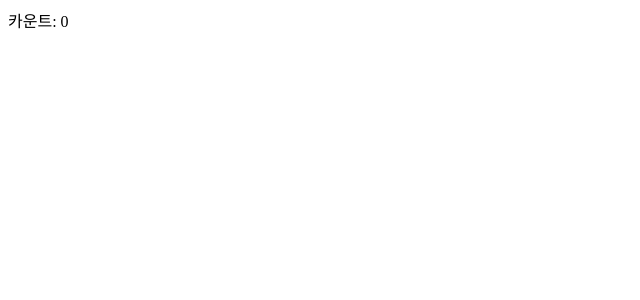
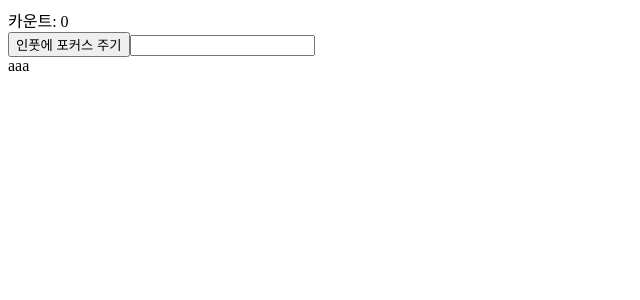
Before and after one commit to skennel2/react-test-code, a React (Create React App) app: page / in a window 1280 px wide. Shown: the top 300 px of the page, without its empty margins (0-640 px from the left). Built offline with nearby package versions, Linux system fonts and the light colour scheme.

Commit message:
ref와 포커스

```diff
--- a/src/App.js
+++ b/src/App.js
@@ -1,12 +1,18 @@
 import React, { Component } from 'react'
 import NumberPrinter from './RenderProps/NumberPrinterWithPrefix'
+import RefTestComponent from './ref/RefTestComponent'
 
 export default class App extends Component {
   render() {
     return (
-      <div>
-        <NumberPrinter prefix='카운트:'></NumberPrinter>
-      </div>
+      <>
+        <div>
+          <NumberPrinter prefix='카운트:'></NumberPrinter>
+        </div>
+        <div>
+          <RefTestComponent></RefTestComponent>
+        </div>
+      </>
     )
   }
 }
--- /dev/null
+++ b/src/ref/RefTestComponent.jsx
@@ -0,0 +1,36 @@
+import React, { Component } from 'react'
+
+export default class RefTestComponent extends Component {
+    constructor() {
+        super();
+        // createRef로 엘리먼트를 필드에 할당하기
+        this.inputRef = React.createRef();
+        this.divRef = React.createRef();
+    }
+
+    onClickButton(e) {
+        console.log(e)
+        //TODO: current의 의미는 무엇일까?
+        this.inputRef.current.focus();
+    }
+
+    onFocusDiv() {
+        console.log('div에 포커스');
+    }
+
+    render() {
+        return (
+            <>
+                <div>
+                    <button onClick={this.onClickButton.bind(this)}>인풋에 포커스 주기</button>
+                    <input ref={this.inputRef} type={"text"} />
+                </div>
+                <div
+                    tabIndex={100} // 탭인덱스를 주면 div에도 포커스를 줄수 있고 onFocus이벤트도 사용할 수 있다. TODO: 왜?
+                    onFocus={this.onFocusDiv.bind(this)}>
+                    aaa
+                </div>
+            </>
+        )
+    }
+}
```
Also changed, not shown: src/RenderProps/NumberCounter.jsx (renamed from src/RenderProps/NumberCounter.js), src/RenderProps/NumberPrinterWithPrefix.jsx (renamed from src/RenderProps/NumberPrinterWithPrefix.js).
